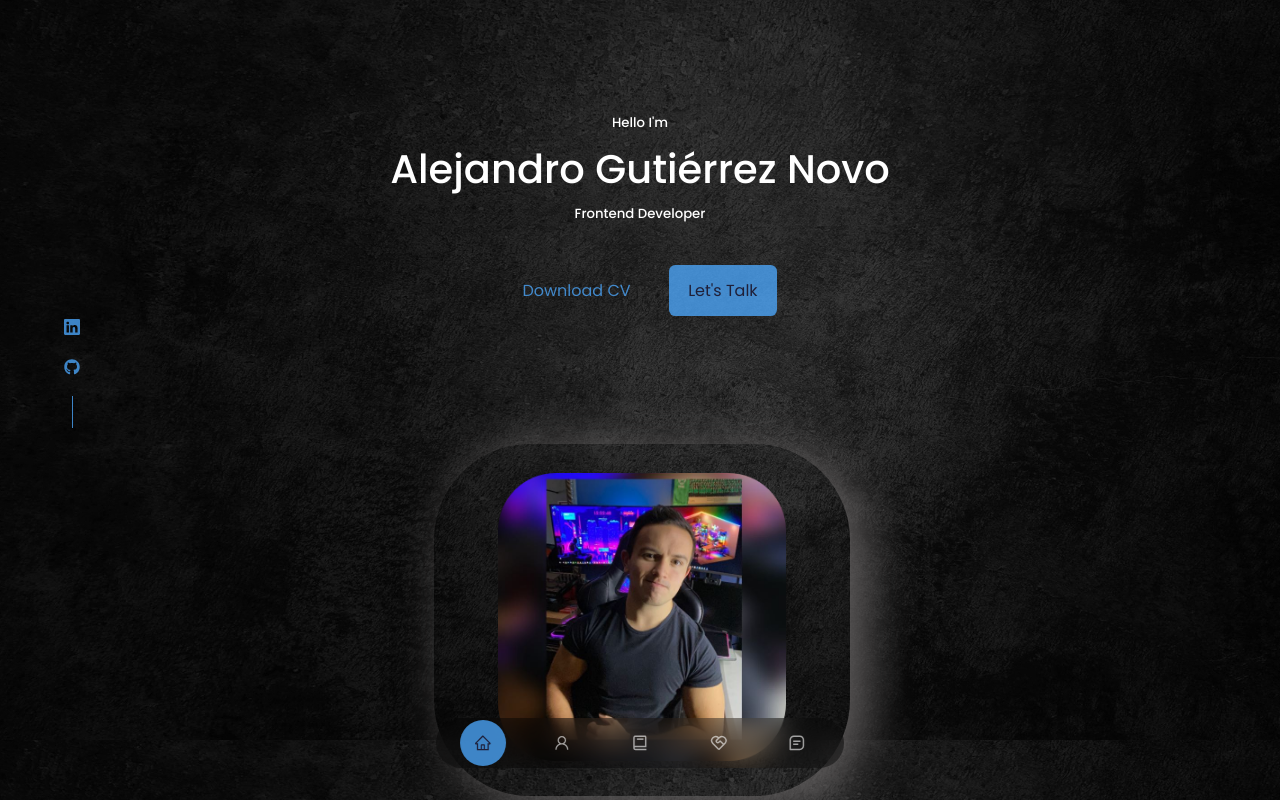
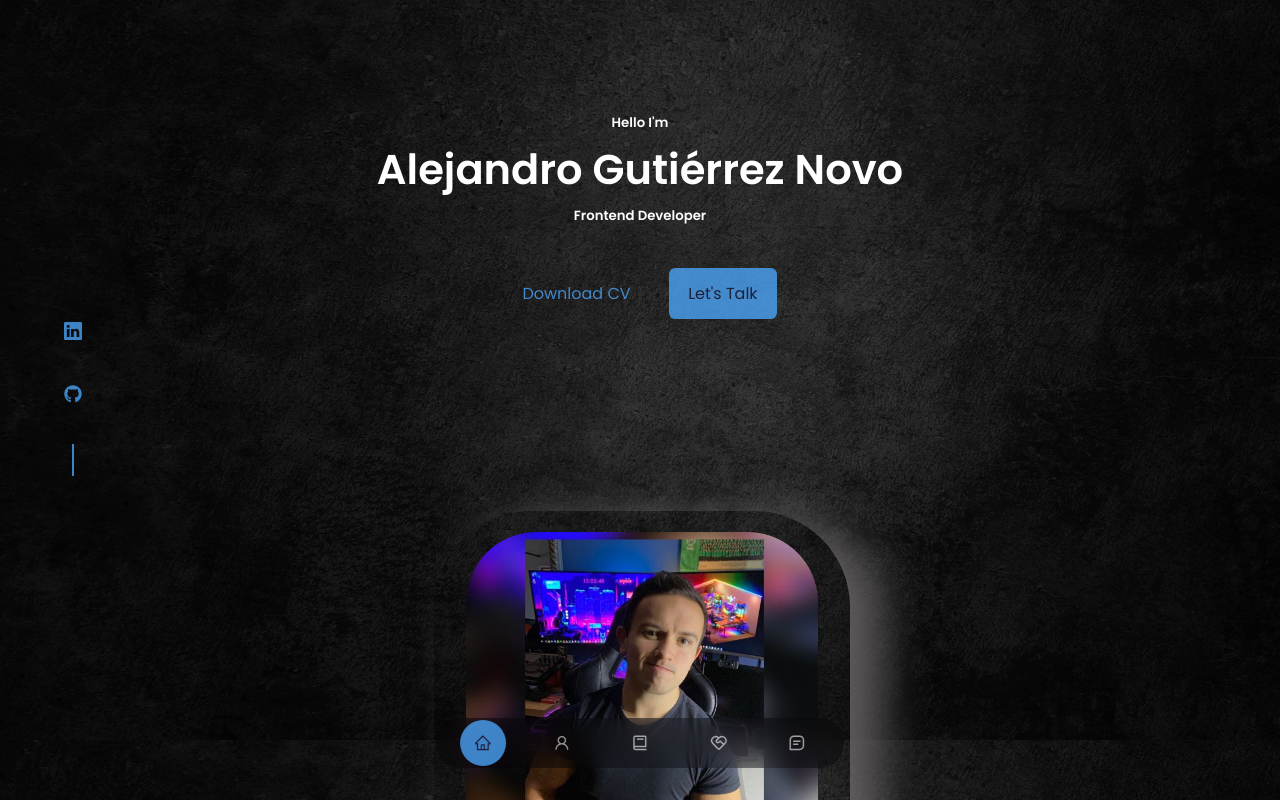
Before and after one commit to alexgn0110/WebPortafolioAGN, a React (Create React App) app: page / in a window 1280 px wide. Shown: the top 800 px of the page. Built offline with nearby package versions, Linux system fonts and the light colour scheme; a web font is replaced by a local one.

Commit message:
Header FIX

```diff
--- a/src/components/header/header.css
+++ b/src/components/header/header.css
@@ -26,16 +26,17 @@ header {
     display: flex;
     flex-direction: column;
     align-items: center;
-    gap: 0.8rem;
+    gap: 2rem;
     position: absolute;
     left: 0;
     bottom: 3rems;
+    font-size: large;
 
 }
 
 .header__socials::after {
     content: "";
-    width: 1px;
+    width: 2px;
     height: 2rem;
     background: var(--color-primary);
 
@@ -47,14 +48,14 @@ header {
 .me {
     background: linear-gradient(transparent);
     width: 26rem;
-    height: 22rem;
+    height: 25rem;
     position:absolute;
     left: calc(50% - 12.9rem);
-    margin-top: 8rem;
+    margin-top: 12rem;
     border-radius: 6rem;
 
-    padding: 1.8rem 4rem;
-    box-shadow: 1rem 0.5rem 3rem 0.1rem rgba(109, 105, 105, 0.863)
+    padding: 1.3rem 2rem;
+    box-shadow: 1.9rem 0.5rem 3rem 0.1rem rgba(109, 105, 105, 0.863)
 }
 
 /* ======================= Scroll Down========================== */
@@ -78,7 +79,7 @@ header {
 /* ================ MEDIA QUERIES (Small DEVICES) ================= */
 @media screen and (max-width: 600px) {
     header {
-        height: 110vh;
+        height: 115vh;
     }
 
     .scroll__down{
--- a/src/styles.css
+++ b/src/styles.css
@@ -55,12 +55,12 @@ h2,
 h3,
 h4,
 h5 {
-    font-weight: 500;
+    font-weight: 700;
 
 }
 
 h1 {
-    font-size: 2.5rem;
+    font-size: 2.6rem;
 }
 
 section {
```
